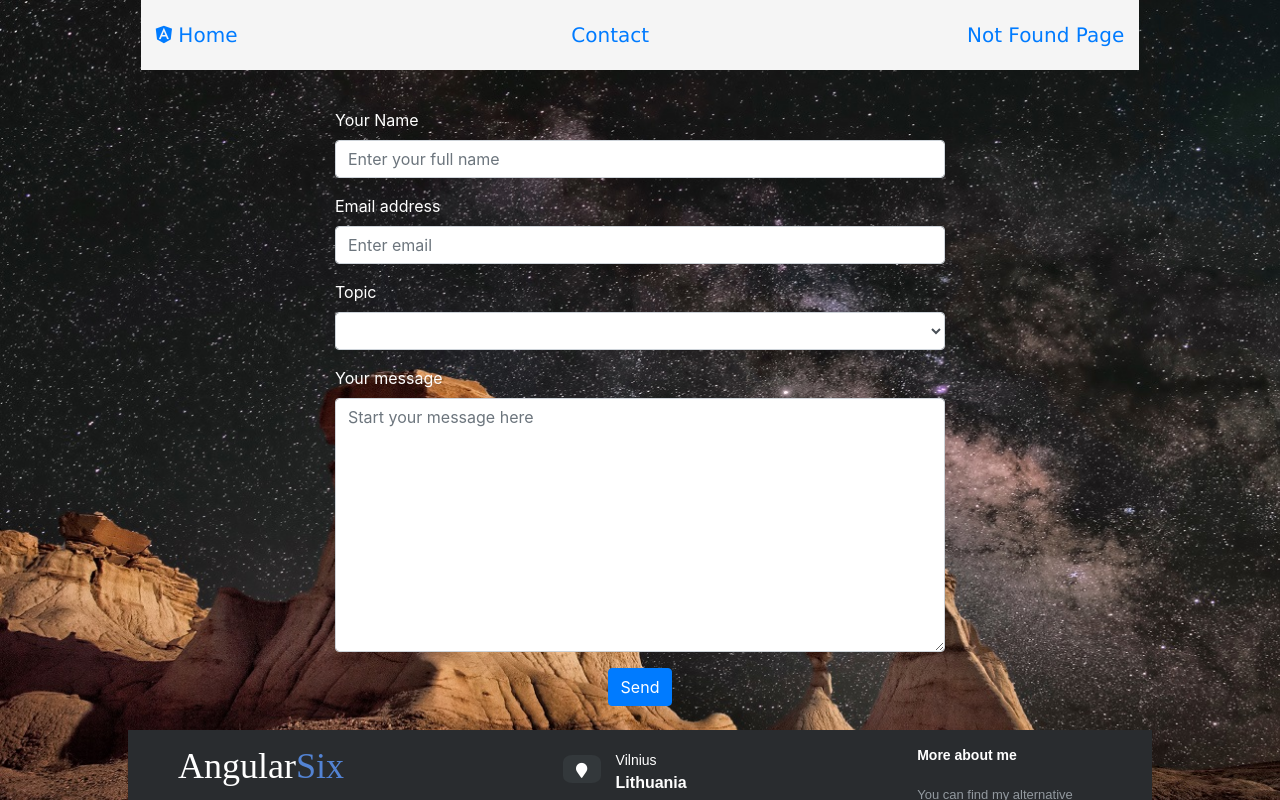
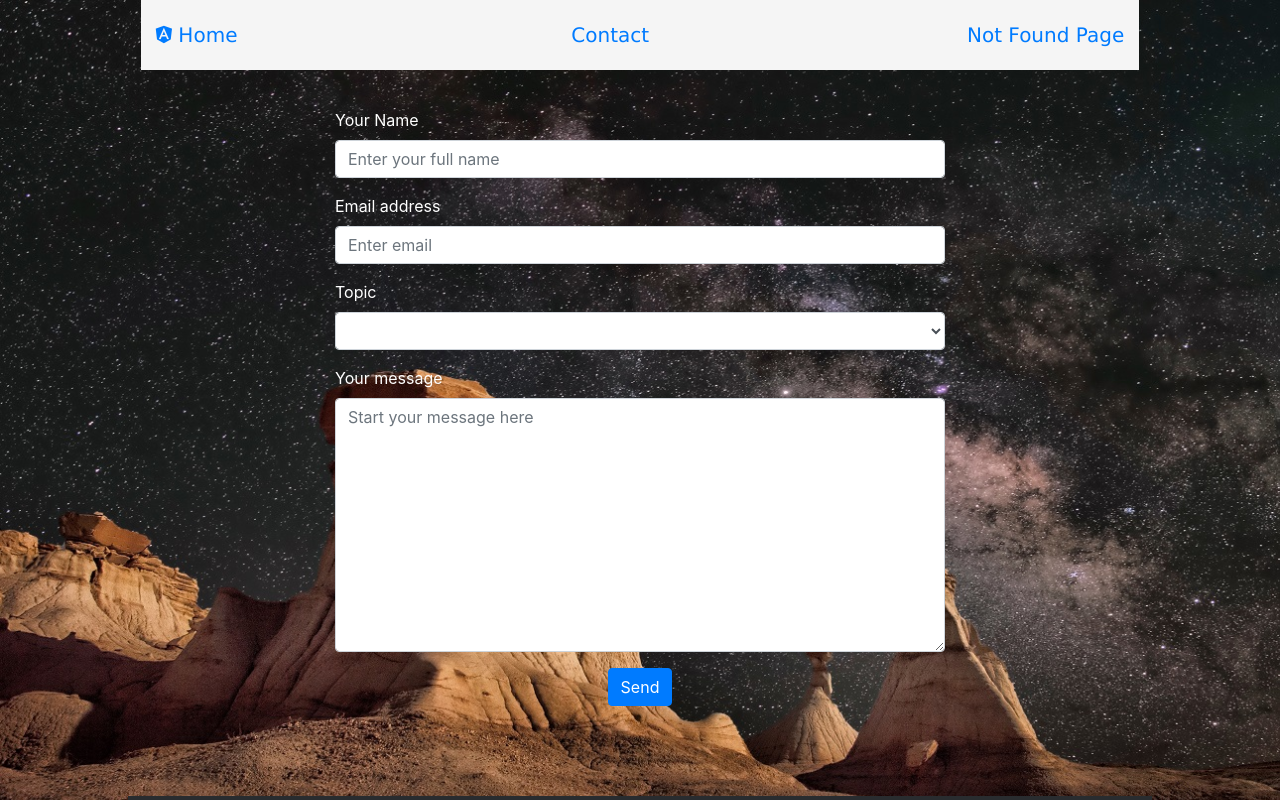
Before and after one commit to TBorysovas/webPage, an Angular app: page /contact in a window 1280 px wide. Shown: the top 800 px of the page. Built offline with nearby package versions, Linux system fonts and the light colour scheme.

Commit message:
form update

```diff
--- a/src/app/contact/contact.component.html
+++ b/src/app/contact/contact.component.html
@@ -39,4 +39,5 @@
 			</div>
 		</div>
 	</div>
-</form><br />
+</form>
+<div class="after-submit"></div>
--- a/src/app/contact/contact.component.scss
+++ b/src/app/contact/contact.component.scss
@@ -15,6 +15,10 @@
     margin-top: 30px;
 }
 
+.after-submit {
+    min-height: 90px;
+}
+
 @media only screen and (min-width: 882px) {
     .form-change  {
         position: relative;
--- a/src/app/contact/contact.component.ts
+++ b/src/app/contact/contact.component.ts
@@ -26,13 +26,13 @@ export class ContactComponent implements OnInit {
         } else {
             swal({
                 title: 'Thank you for contacting us!',
-                text: 'We will review your message and return back to you whenever possible',
+                html: 'We will review your message and<br /> return back to you whenever possible,<br />',
                 type: 'success',
                 showConfirmButton: false,
                 timer: 2000
             });
             setTimeout(function () {
-                location.reload();
+                location.reload(true);
             }, 2100);
         }
     };
```
